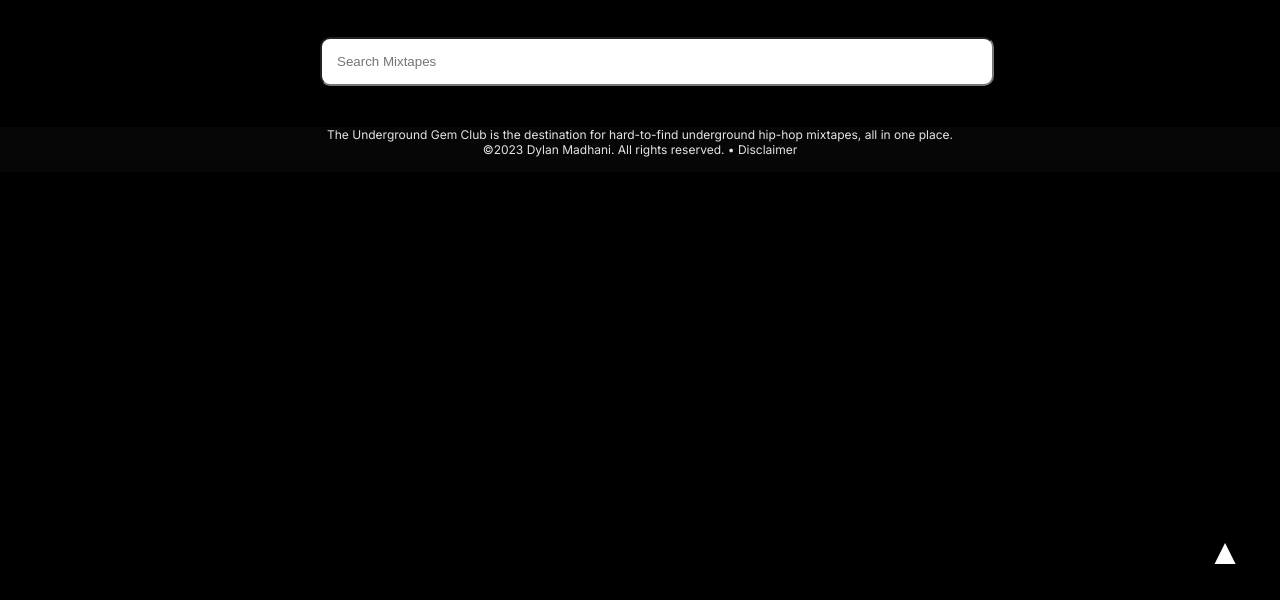
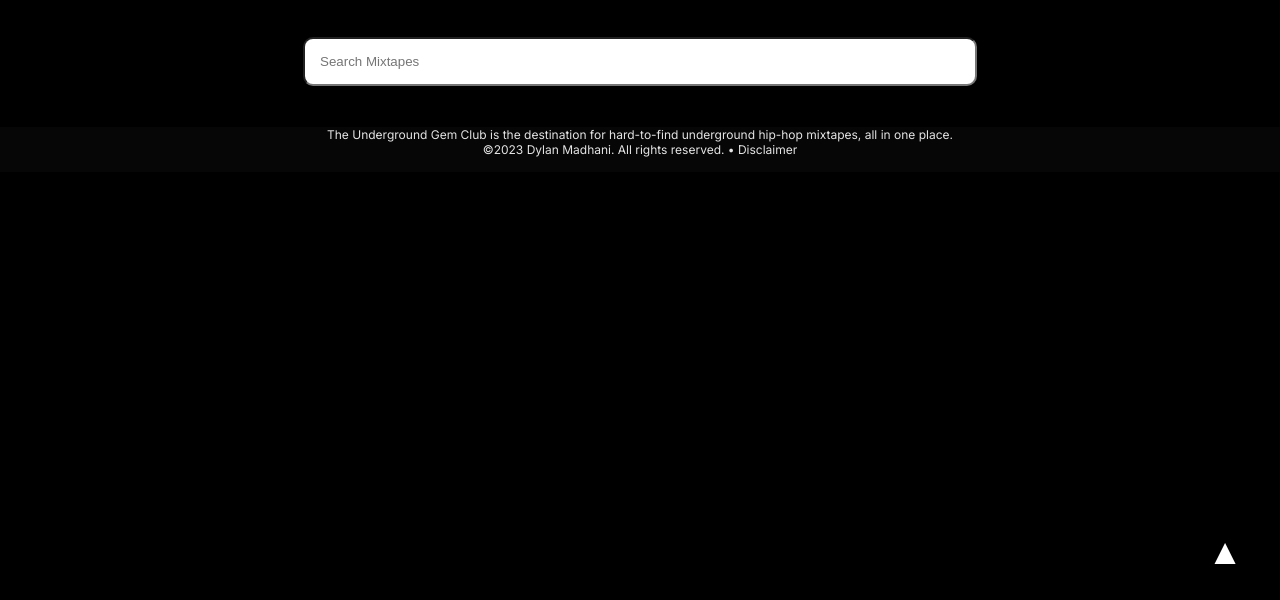
Before and after one commit to dylanmad/undergroundgemclub, a website: page index.html in a window 1280 px wide. Shown: the part 200-800 px from the top of the page. Drawn offline with Linux system fonts and the light colour scheme; no server answers.

Commit message:
Added search bar CSS fix Search bar is now centered properly.

```diff
--- a/test.css
+++ b/test.css
@@ -190,8 +190,8 @@ h2, p, a {
 }
 
 #searchbar{
-  /*margin-left: 35%;*/
-  margin-left: 25%;
+  margin: 0 auto;
+  display: block;
   padding:15px;
   border-radius: 10px;
   margin-bottom: 20px;
```
